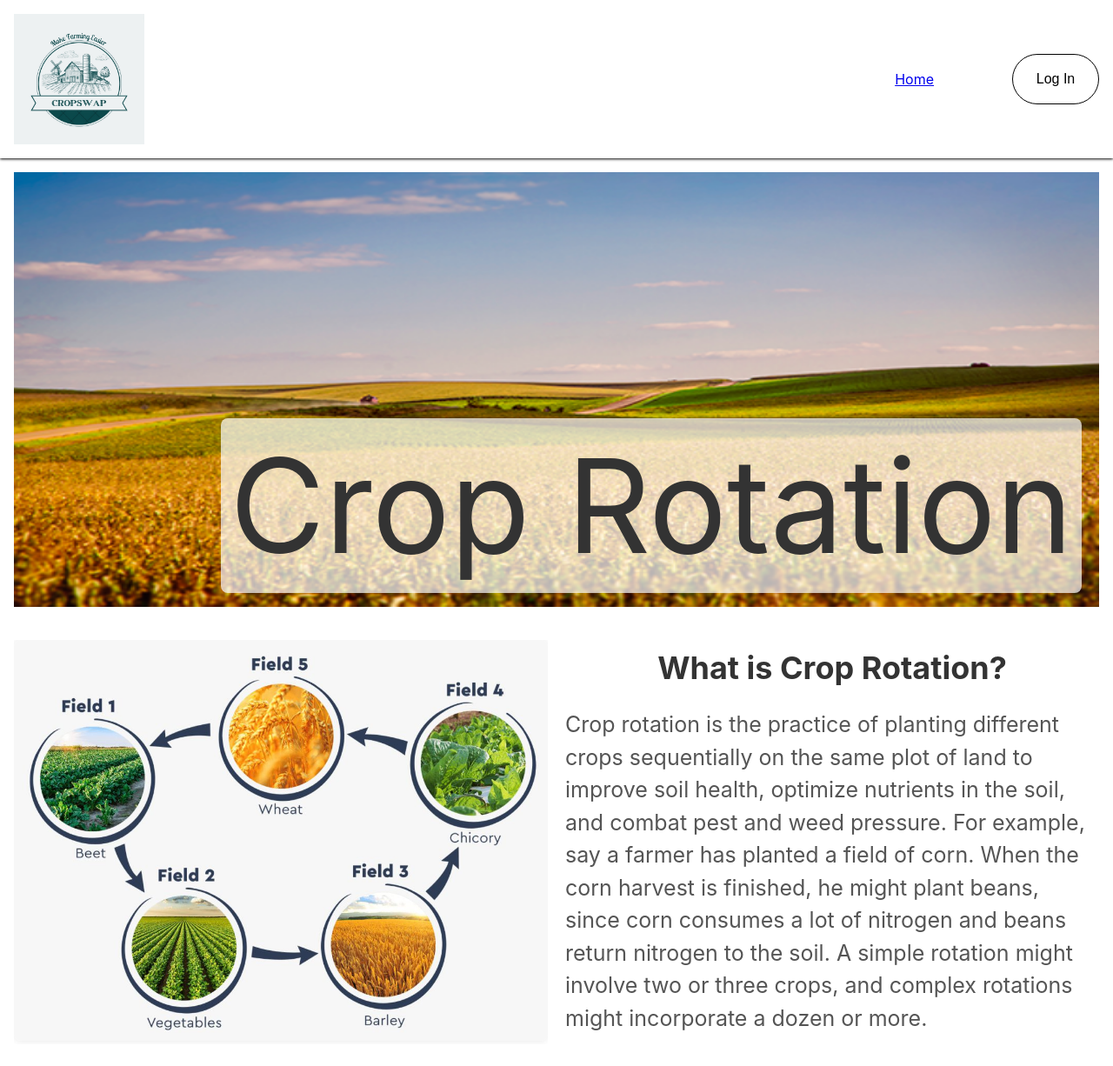
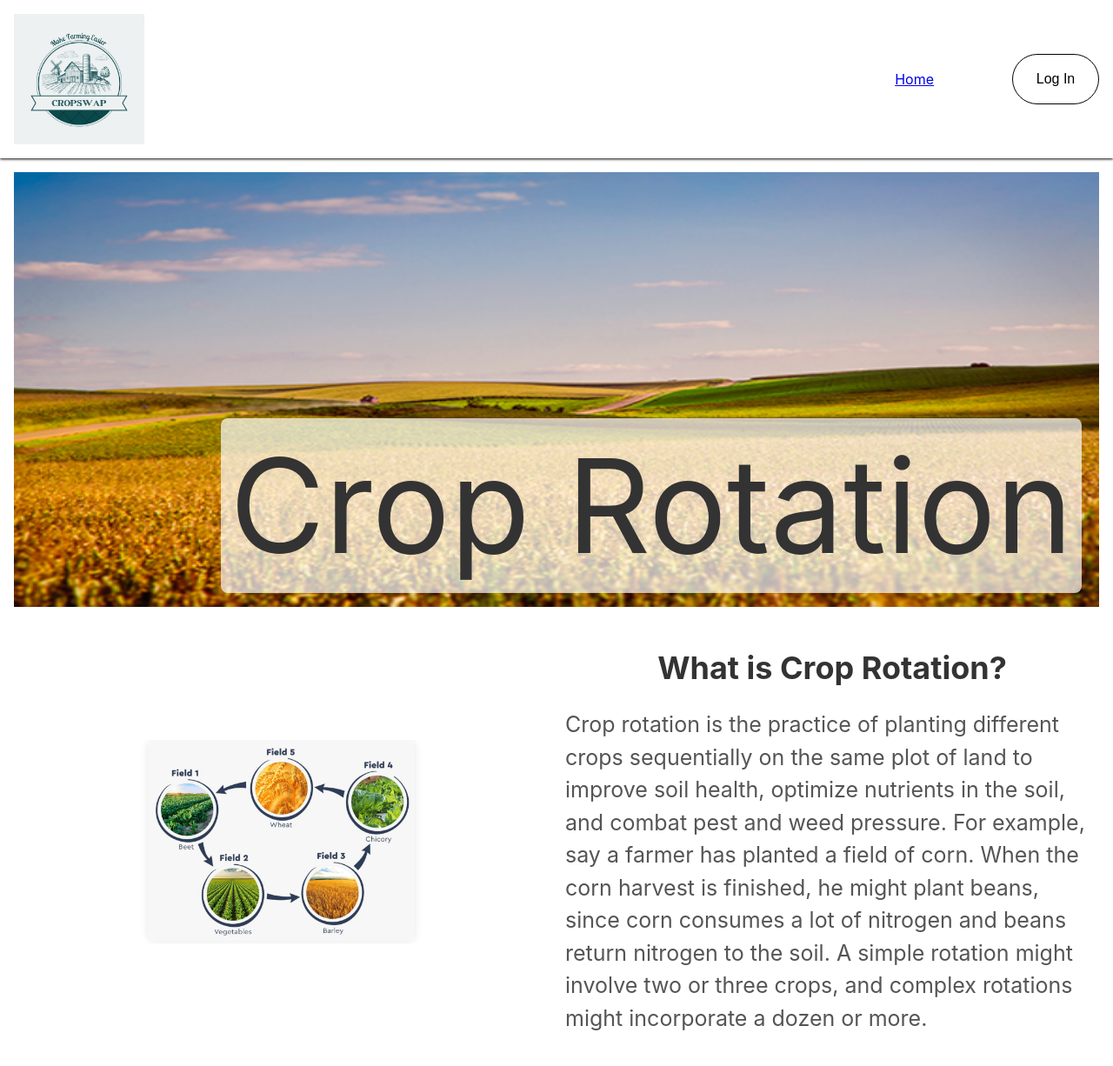
Before and after one commit to albertshih3/CropSwap, a React (Create React App) app: page / in a window 1280 px wide. Shown: the top 1226 px of the page at 87% size. Built offline with nearby package versions, Linux system fonts and the light colour scheme; no server answers.

Commit message:
updated dimensions

```diff
--- a/src/Pages/Styles/Home.css
+++ b/src/Pages/Styles/Home.css
@@ -45,7 +45,7 @@
   }
 
   .crop-image {
-    width: 100%; /* Adjust as needed for the desired size */
+    width: 50%; /* Adjust as needed for the desired size */
     border-radius: 8px;
     box-shadow: 0 0 10px rgba(0, 0, 0, 0.1);
   }
```
